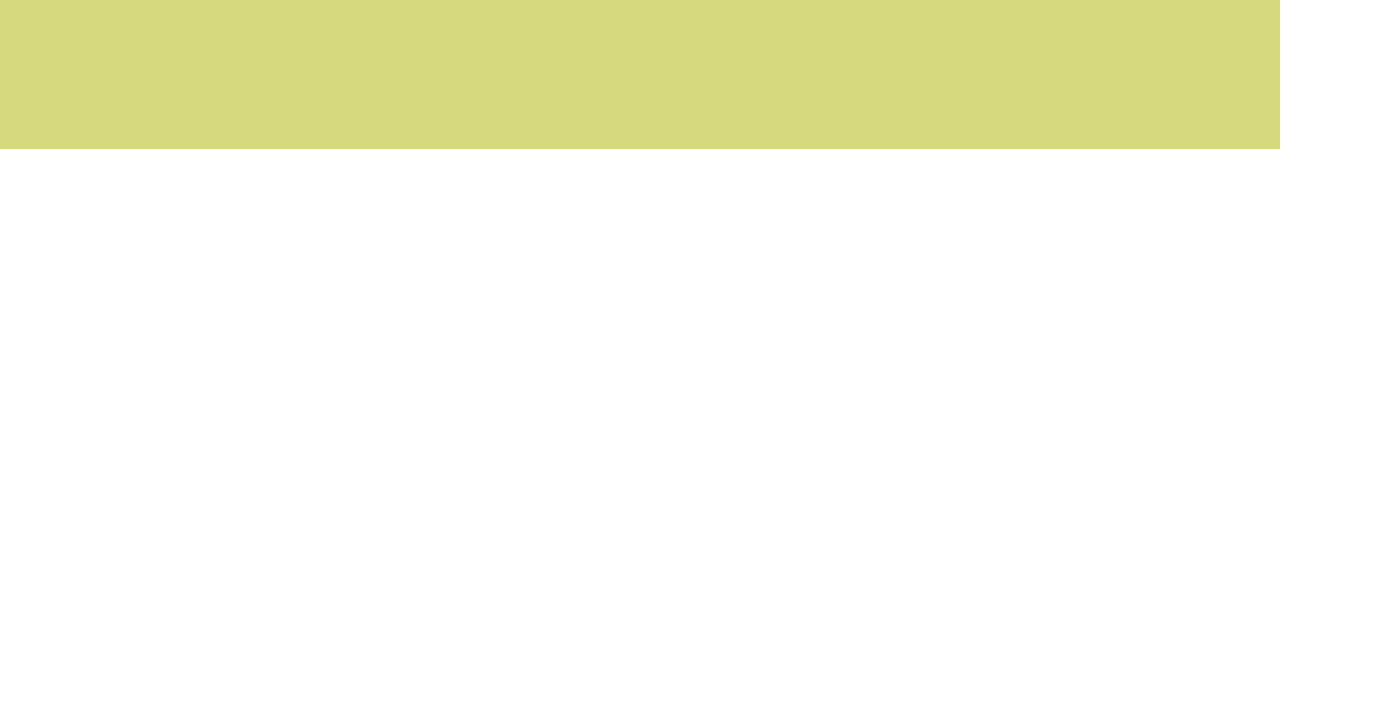
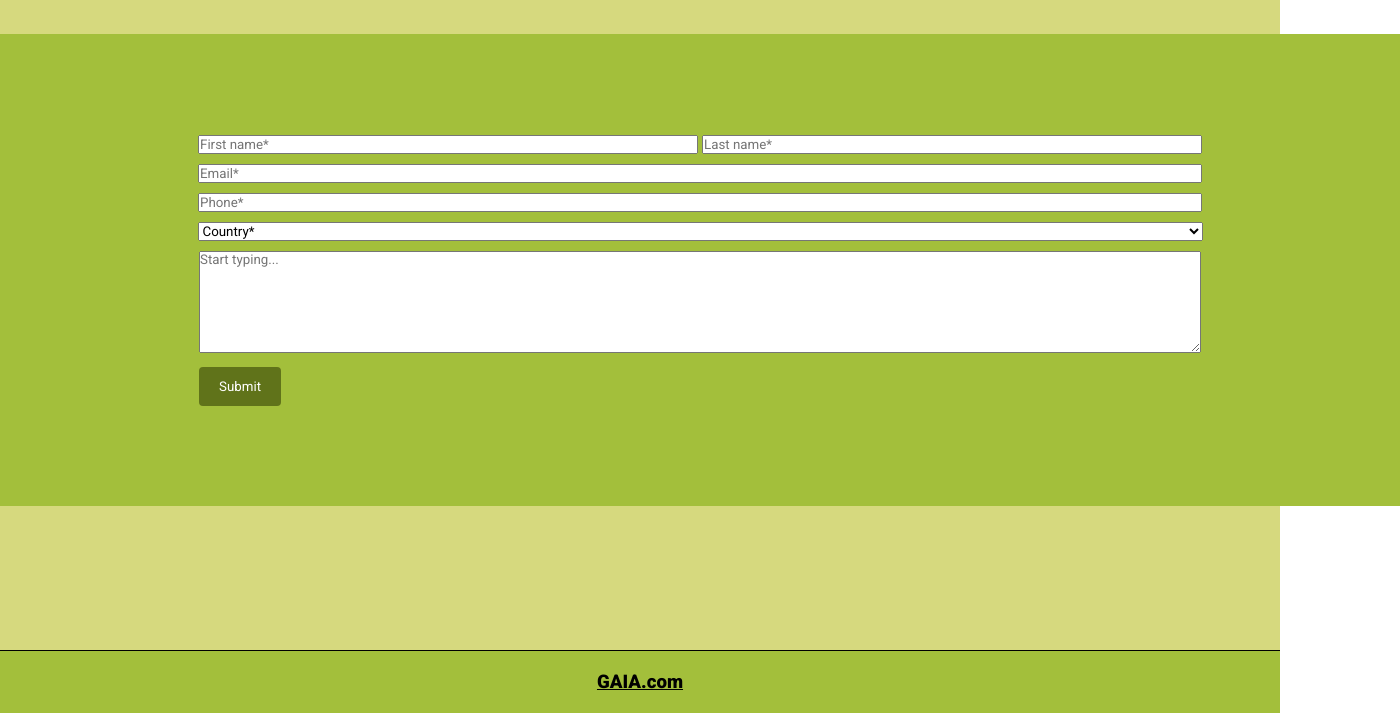
Before and after one commit to KyryloFedorenko/GAIA, a plain HTML site: page contact.html in a window 1280 px wide. Shown: the part 212-925 px from the top of the page, 1400 px wide, since content can reach past the window. Before the commit the page ends 800 px from the top, so only its background shows below. Drawn offline with Linux system fonts and the light colour scheme.

Commit message:
update 0.7

```diff
--- a/contact.html
+++ b/contact.html
@@ -16,15 +16,39 @@
             <a href="seas.html"><li>Seas</li></a>
             <a href="recycling.html"><li>Recycling</li></a>
             <a href="activism.html"><li>Activism</li></a>
+            <a href="about.html"><li>About</li></a>
             <a href="contact.html"><li class="selected">Contact</li></a>
-            <a href="about.html"><li>About</li></a>
         </ul>
     </div>
-    <div class="body">
-        <div class="body-block1"></div>
+      <div class="body">
+      <div class="body-container">
+        <div class="c-body-block1">
+          <h2>Contact us</h2>
+          <div class="contact-container">
+            <form>
+              <input class="contact-container-text1" type="text" placeholder="First name*">
+              <input class="contact-container-text1" type="text" placeholder="Last name*">
+              <input class="contact-container-text2" type="text" placeholder="Email*">
+              <input class="contact-container-text2" type="text" placeholder="Phone*">
+              <br>
+              <select class="contact-container-text3">
+                <option>Country*</option>
+                <option>UK</option>
+                <option>Australia</option>
+                <option>USA</option>
+                <option>Canada</option>
+              </select>
+              <br>
+              <textarea class="contact-container-text4" placeholder="Start typing..."></textarea>
+              <br>
+              <input type="submit" value="Submit">
+            </form>
+          </div>
+        </div>
+      </div>
     </div>
-    <!-- <div class="footer">
+    <div class="footer">
         <a href="index.html"><h3>GAIA.com</h3></a>
-    </div> -->
+    </div>
 </body>
 </html>
--- a/css/style.css
+++ b/css/style.css
@@ -106,6 +106,51 @@ ul li:hover {
   margin: 0 auto;
 }
 /*  */
+.c-body-block1 {
+  padding: 100px 0 144px 0;
+}
+.c-body-block1 h2{
+  font-size: 30px;
+  margin-bottom: 50px;
+  font-weight: 500;
+}
+.contact-container {
+  background-color: #A3BF3B;
+  padding: 100px;
+  text-align: center;
+  box-sizing: border-box;
+}
+.contact-container-text1 {
+  width: 496px;
+  text-decoration: none;
+}
+.contact-container-text2 {
+  width: 1000px;
+  margin-top: 10px;
+  text-decoration: none;
+}
+.contact-container-text3 {
+  width: 1005px;
+  margin-top: 10px;
+  text-decoration: none;
+}
+.contact-container-text4 {
+  width: 1000px;
+  height: 100px;
+  margin-top: 10px;
+  text-decoration: none;
+}
+input[type=submit] {
+  background-color: #60731A;
+  color: white;
+  padding: 12px 20px;
+  border: none;
+  border-radius: 4px;
+  cursor: pointer;
+  margin-top: 10px;
+  margin-left: -920px;
+}
+/*  */
 .footer {
   background-color: #A3BF3B;
   border-top: 1px solid #000;
@@ -116,10 +161,3 @@ ul li:hover {
   padding: 20px;
   text-decoration: underline;
 }
-
-/* ===================================Forests======================================== */
-/* ===================================Seas=========================================== */
-/* ===================================Recycling====================================== */
-/* ===================================Activism======================================= */
-/* ===================================Contact======================================== */
-/* ===================================About========================================== */
```
Also changed, not shown: about.html (+1 -1 lines), activism.html (+1 -1 lines), forests.html (+1 -1 lines), index.html (+1 -1 lines), recycling.html (+1 -1 lines), seas.html (+1 -1 lines).
